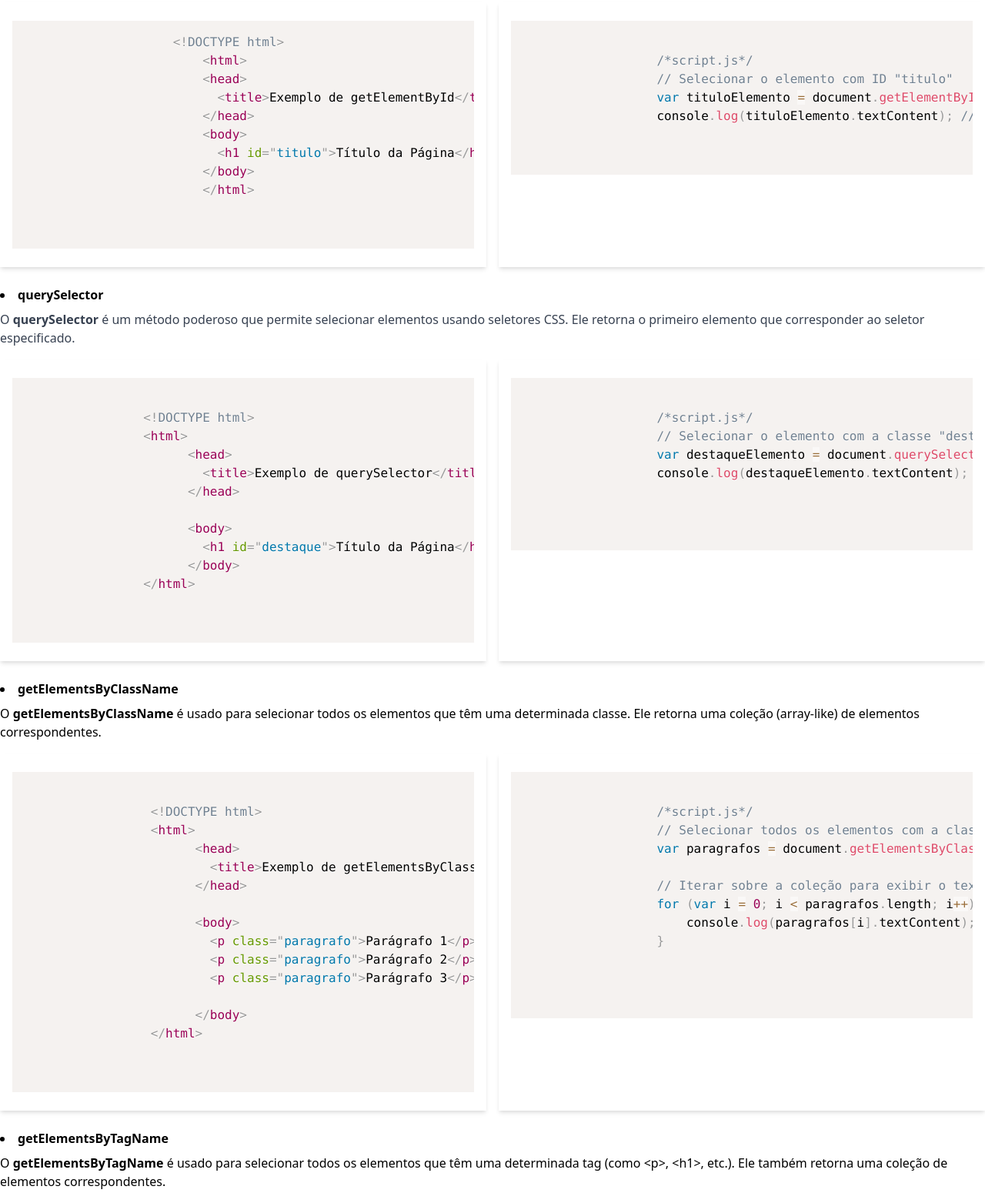
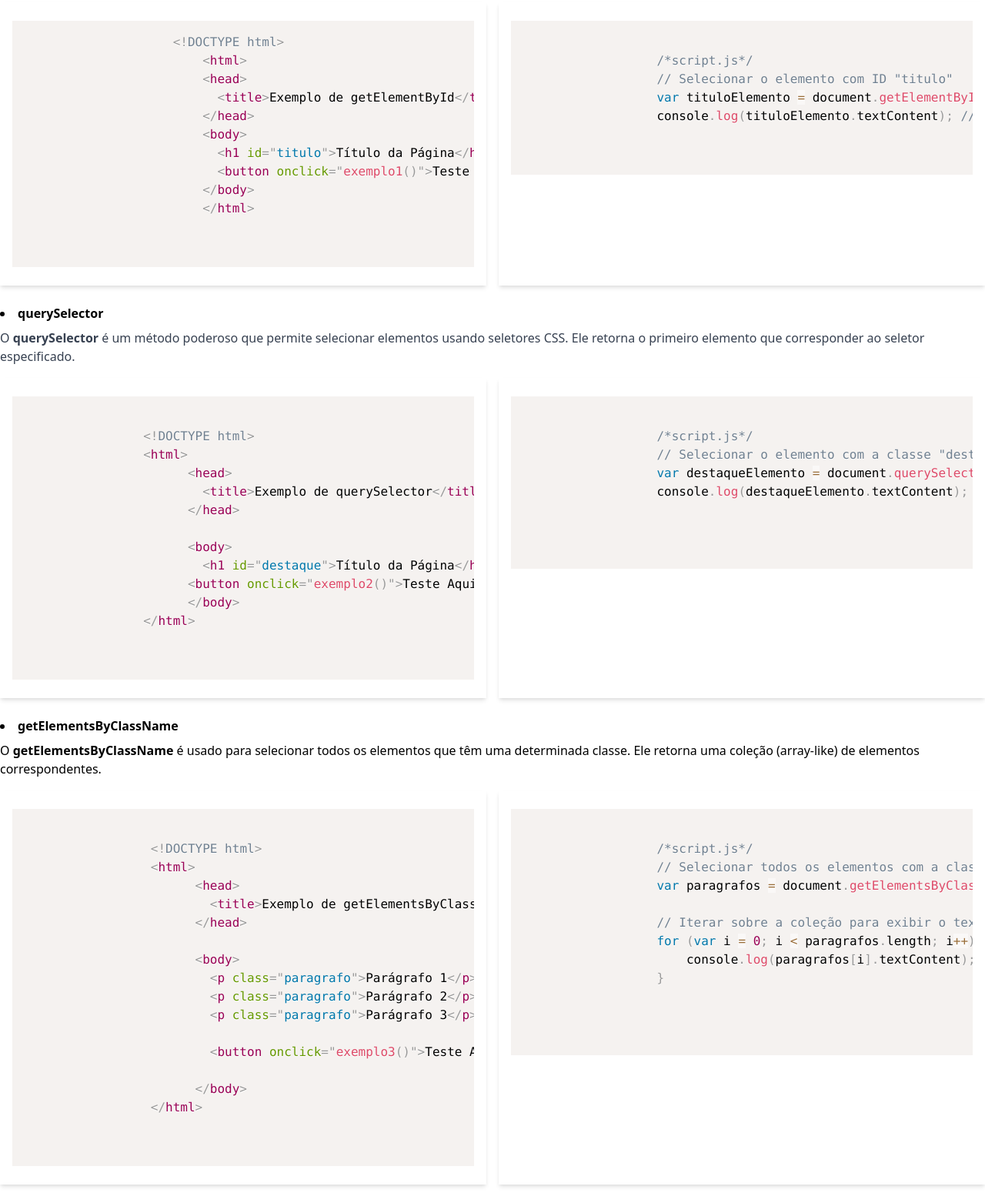
Before and after one commit to lLeoAlmeida/IntroDOM, a plain HTML site: page index.html in a window 1280 px wide. Shown: the part 1615-3165 px from the top of the page at 77% size. Drawn offline with nearby package versions, Linux system fonts and the light colour scheme.

Commit message:
Update index.html

```diff
--- a/index.html
+++ b/index.html
@@ -129,6 +129,7 @@
                         &lt;/head&gt;
                         &lt;body&gt;
                           &lt;h1 id="titulo"&gt;Título da Página&lt;/h1&gt;
+                          &lt;button onclick="exemplo1()"&gt;Teste Aqui  &lt;/button &gt;
                         &lt;/body&gt;
                         &lt;/html&gt;
                       </code>
@@ -167,6 +168,7 @@
 
                       &lt;body&gt;
                         &lt;h1 id="destaque"&gt;Título da Página&lt;/h1&gt;
+                      &lt;button onclick="exemplo2()"&gt;Teste Aqui  &lt;/button &gt;
                       &lt;/body&gt;
                 &lt;/html&gt;
             </code>
@@ -204,6 +206,8 @@
                          &lt;p class="paragrafo"&gt;Parágrafo 1&lt;/p&gt;
                          &lt;p class="paragrafo"&gt;Parágrafo 2&lt;/p&gt;
                          &lt;p class="paragrafo"&gt;Parágrafo 3&lt;/p&gt;
+
+                         &lt;button onclick="exemplo3()"&gt;Teste Aqui  &lt;/button &gt;
 
                        &lt;/body&gt;
                  &lt;/html&gt;
@@ -248,6 +252,8 @@
                          &lt;p&gt;Parágrafo 2&lt;/p&gt;
                          &lt;p&gt;Parágrafo 3&lt;/p&gt;
 
+                         &lt;button onclick="exemplo4()"&gt;Teste Aqui  &lt;/button &gt;
+
                        &lt;/body&gt;
                  &lt;/html&gt;
              </code>
```
